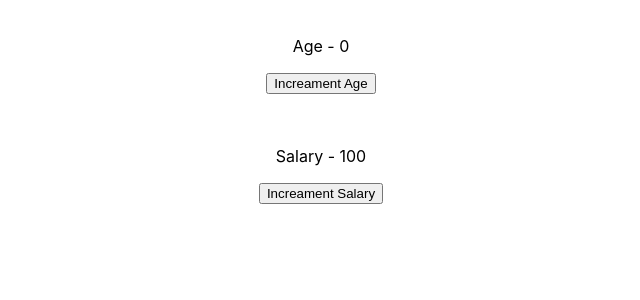
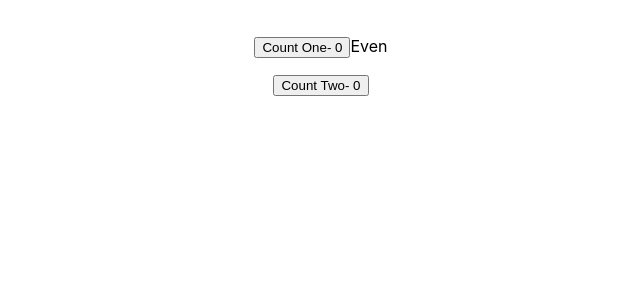
Before and after one commit to sbhusal123/react-hooks, a React (Create React App) app: page / in a window 1280 px wide. Shown: the top 300 px of the page, without its empty margins (319-959 px from the left). Built offline with nearby package versions, Linux system fonts and the light colour scheme.

Commit message:
Added useMemo example.

```diff
--- a/src/App.js
+++ b/src/App.js
@@ -1,5 +1,5 @@
 import React from "react";
-import Basic from "./Components/UseCallBackHook/BasicUsage/Basic";
+import Basic from "./Components/UseMemoHooks/Basics";
 
 function App() {
     return (
--- /dev/null
+++ b/src/Components/UseMemoHooks/Basics.js
@@ -0,0 +1,38 @@
+import React, { useState, useMemo } from "react";
+
+function Basics() {
+    const [counterOne, setCounterOne] = useState(0);
+    const [counterTwo, setCounterTwo] = useState(0);
+
+    const increamentOne = () => {
+        setCounterOne(state => state + 1);
+    };
+
+    const increamentTwo = () => {
+        setCounterTwo(state => state + 1);
+    };
+
+    // Used to memorize the variable returned after heacu computation
+    const isEven = useMemo(() => {
+        let i = 0;
+        while (i < 2000000000) {
+            i++;
+        }
+        return counterOne % 2 === 0;
+    }, [counterOne]);
+
+    return (
+        <div>
+            <br></br>
+            <p align="center">
+                <button onClick={increamentOne}>Count One- {counterOne}</button>
+                <span>{isEven ? "Even" : "Odd"}</span>
+            </p>
+            <p align="center">
+                <button onClick={increamentTwo}>Count Two- {counterTwo}</button>
+            </p>
+        </div>
+    );
+}
+
+export default Basics;
```
Also changed, not shown: src/Components/UseCallBackHook/README.md, src/Components/UseMemoHooks/README.md (added), 1 other file (tests, documents, lock files or other folders).
